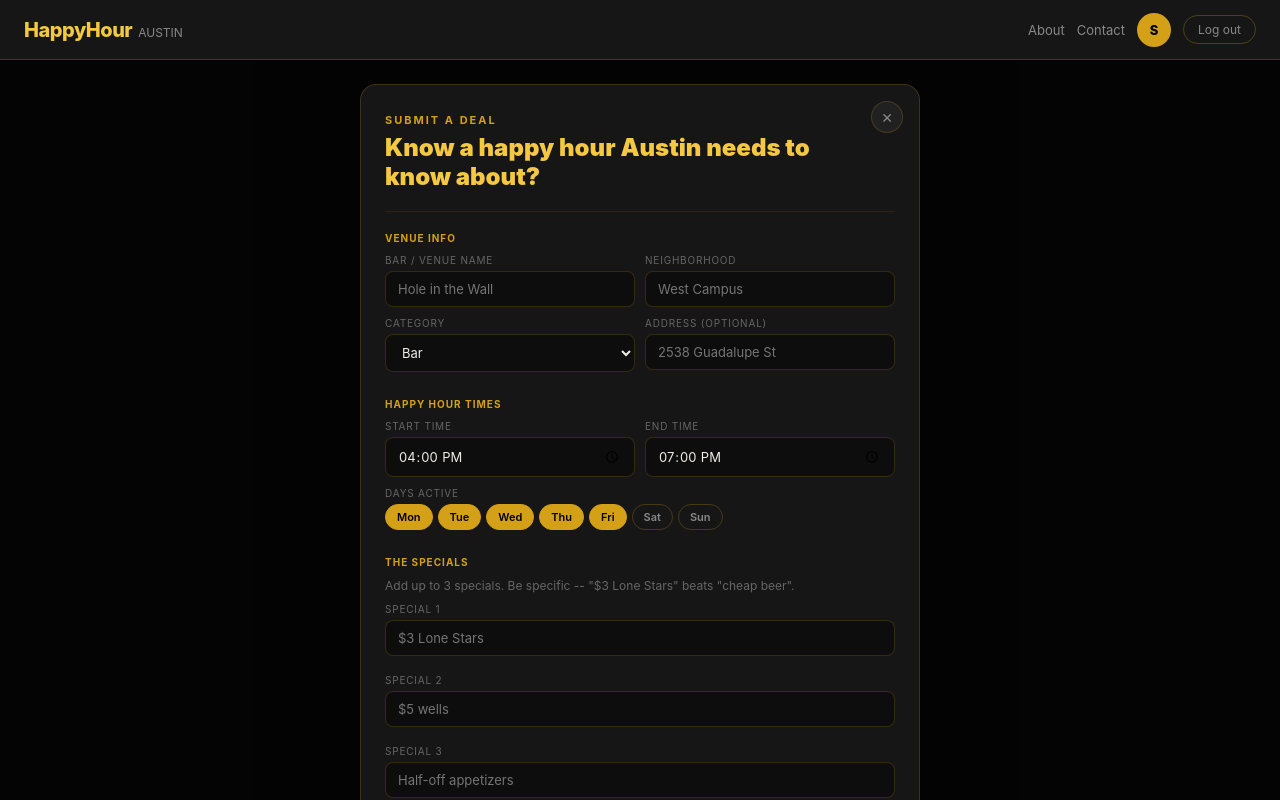
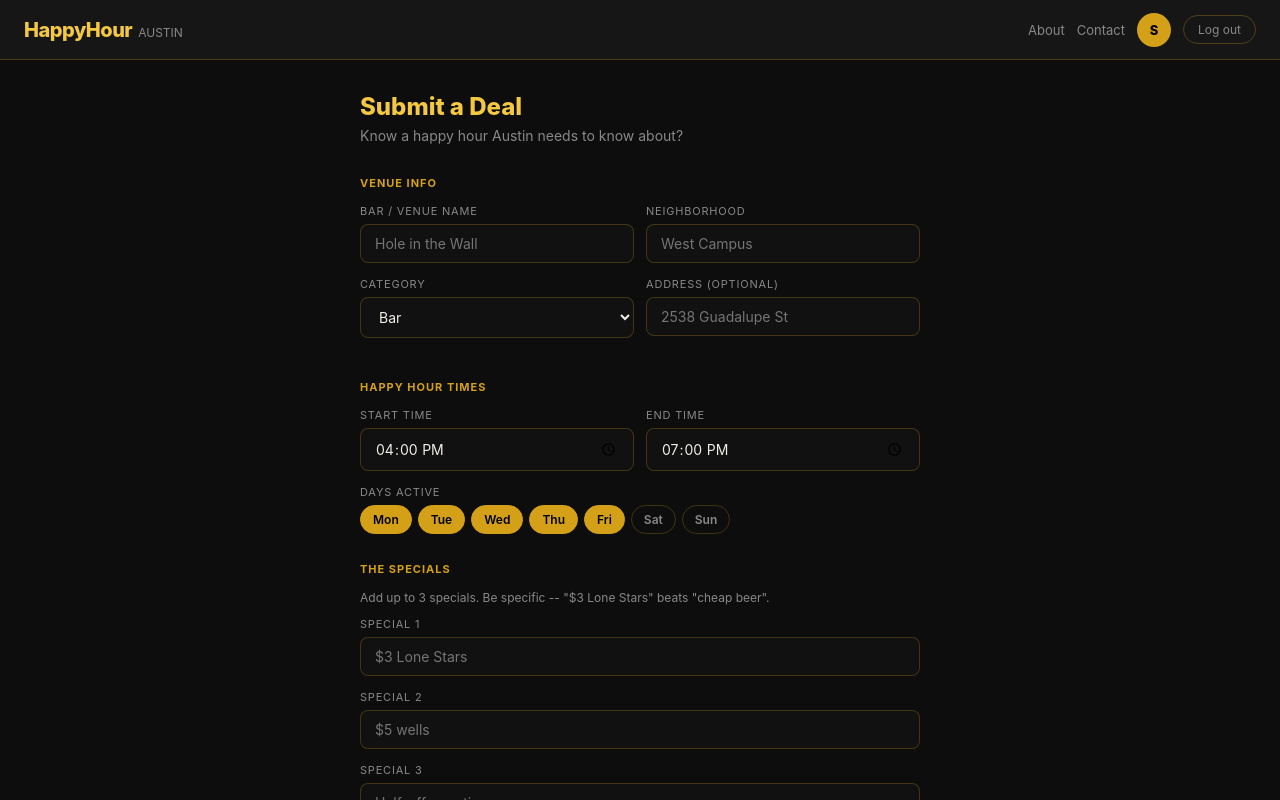
Before and after one commit to jradame/happyhour-austin, a React (Vite) app: page /submit in a window 1280 px wide. Built offline with nearby package versions, Linux system fonts and the light colour scheme; sample sign-in values are in the browser's storage.

Commit message:
feat: submit as slide-in card, tight spacing

```diff
--- a/src/pages/Submit.jsx
+++ b/src/pages/Submit.jsx
@@ -1,4 +1,4 @@
-import { useState, useEffect } from "react";
+import { useState } from "react";
 import { useNavigate } from "react-router-dom";
 import { useAuth } from "../context/AuthContext";
 import { useDeals } from "../hooks/useDeals";
@@ -10,11 +10,10 @@ export default function Submit() {
   const { user } = useAuth();
   const { addDeal } = useDeals();
   const navigate = useNavigate();
-  const [visible, setVisible] = useState(false);
 
   const [form, setForm] = useState({
     name: "", neighborhood: "", category: "Bar", address: "",
-    startTime: "16:00", endTime: "19:00",
+    hours: "", startTime: "16:00", endTime: "19:00",
     days: ["Mon", "Tue", "Wed", "Thu", "Fri"],
     specials: ["", "", ""], icon: "🍺",
   });
@@ -22,16 +21,6 @@ export default function Submit() {
   const [loading, setLoading] = useState(false);
   const [success, setSuccess] = useState(false);
   const [error, setError] = useState("");
-
-  useEffect(() => {
-    const t = setTimeout(() => setVisible(true), 20);
-    return () => clearTimeout(t);
-  }, []);
-
-  const close = () => {
-    setVisible(false);
-    setTimeout(() => navigate("/"), 300);
-  };
 
   const update = (field, value) => setForm(prev => ({ ...prev, [field]: value }));
 
@@ -55,73 +44,40 @@ export default function Submit() {
     const filledSpecials = form.specials.filter(s => s.trim() !== "");
     if (filledSpecials.length === 0) { setError("Add at least one special."); return; }
     setLoading(true);
-    addDeal({ ...form, specials: filledSpecials, hours: `${form.startTime}-${form.endTime}`, submittedBy: user.uid });
+    addDeal({ ...form, specials: filledSpecials, hours: `${form.startTime}–${form.endTime}`, submittedBy: user.uid });
     setTimeout(() => { setLoading(false); setSuccess(true); }, 500);
   };
 
-  const inp = {
-    width: "100%", padding: "9px 12px", background: "#0D0D0D",
-    border: "1px solid rgba(212,160,23,0.2)", borderRadius: "8px",
-    color: "#F0EDE6", fontSize: "13px", outline: "none",
-  };
-
+  if (success) {
     return (
-    <div
-      onClick={close}
-      style={{ background: "rgba(0,0,0,0.7)", minHeight: "calc(100svh - 60px)", display: "flex", alignItems: "flex-start", justifyContent: "center", padding: "24px 16px", overflowY: "auto" }}
-    >
-      <div
-        onClick={e => e.stopPropagation()}
-        style={{
-          background: "#161616",
-          border: "1px solid rgba(212,160,23,0.2)",
-          borderRadius: "16px",
-          padding: "28px 24px",
-          maxWidth: "560px",
-          width: "100%",
-          position: "relative",
-          marginBottom: "24px",
-          transform: visible ? "translateY(0)" : "translateY(24px)",
-          opacity: visible ? 1 : 0,
-          transition: "transform 0.35s ease, opacity 0.35s ease",
-        }}
-      >
-        {/* X */}
-        <button onClick={close} style={{ position: "absolute", top: "16px", right: "16px", background: "rgba(255,255,255,0.05)", border: "1px solid rgba(212,160,23,0.2)", borderRadius: "50%", width: "32px", height: "32px", cursor: "pointer", color: "#888", fontSize: "14px", display: "flex", alignItems: "center", justifyContent: "center" }}>✕</button>
-
-        {success ? (
-          <div style={{ textAlign: "center", padding: "20px 0" }}>
-            <div style={{ fontSize: "44px", marginBottom: "14px" }}>🍺</div>
-            <h2 style={{ color: "#F5C842", fontSize: "20px", fontWeight: 800, marginBottom: "8px" }}>Deal submitted!</h2>
-            <p style={{ color: "#777", fontSize: "13px", marginBottom: "24px", lineHeight: 1.7 }}>It's now live on the map. Thanks for adding to Austin's happy hour scene.</p>
-            <button onClick={close} style={{ padding: "10px 24px", background: "#D4A017", color: "#000", borderRadius: "8px", fontSize: "13px", fontWeight: 700, border: "none", cursor: "pointer" }}>
+      <div style={{ minHeight: "calc(100vh - 60px)", display: "flex", alignItems: "center", justifyContent: "center", background: "#0D0D0D", padding: "24px" }}>
+        <div style={{ textAlign: "center", maxWidth: "360px" }}>
+          <div style={{ fontSize: "48px", marginBottom: "16px" }}>🍺</div>
+          <h2 style={{ color: "#F5C842", fontSize: "22px", fontWeight: 800, marginBottom: "8px" }}>Deal submitted!</h2>
+          <p style={{ color: "#888", fontSize: "14px", marginBottom: "28px" }}>It's now live on the map. Thanks for adding to Austin's happy hour scene.</p>
+          <button onClick={() => navigate("/")} style={{ background: "#D4A017", color: "#000", fontWeight: 700, padding: "12px 28px", borderRadius: "8px", border: "none", fontSize: "14px", cursor: "pointer" }}>
             Back to map
           </button>
         </div>
-        ) : (
-          <>
-            <div style={{ marginBottom: "20px", paddingRight: "40px" }}>
-              <div style={{ fontSize: "11px", fontWeight: 700, color: "#D4A017", letterSpacing: "2px", textTransform: "uppercase", marginBottom: "6px" }}>Submit a Deal</div>
-              <h1 style={{ fontSize: "24px", fontWeight: 900, color: "#F5C842", margin: "0 0 6px" }}>Know a happy hour Austin needs to know about?</h1>
       </div>
+    );
+  }
 
-            <div style={{ height: "1px", background: "rgba(212,160,23,0.1)", marginBottom: "20px" }} />
+  return (
+    <div style={{ minHeight: "calc(100vh - 60px)", background: "#0D0D0D", padding: "32px 24px" }}>
+      <div style={{ maxWidth: "560px", margin: "0 auto" }}>
+        <h1 style={{ color: "#F5C842", fontSize: "24px", fontWeight: 800, marginBottom: "6px" }}>Submit a Deal</h1>
+        <p style={{ color: "#888", fontSize: "14px", marginBottom: "32px" }}>Know a happy hour Austin needs to know about?</p>
 
         {error && (
-              <div style={{ background: "rgba(226,75,74,0.1)", border: "1px solid rgba(226,75,74,0.3)", color: "#f87171", borderRadius: "8px", padding: "10px 13px", fontSize: "12px", marginBottom: "16px" }}>{error}</div>
+          <div style={{ background: "rgba(226,75,74,0.1)", border: "1px solid rgba(226,75,74,0.3)", color: "#f87171", borderRadius: "8px", padding: "10px 14px", fontSize: "13px", marginBottom: "20px" }}>{error}</div>
         )}
 
-            <form onSubmit={handleSubmit} style={{ display: "flex", flexDirection: "column", gap: "16px" }}>
-
-              {/* Venue Info */}
+        <form onSubmit={handleSubmit}>
           <Section label="Venue Info">
             <Row>
-                  <Field label="Bar / Venue Name">
-                    <input value={form.name} onChange={e => update("name", e.target.value)} placeholder="Hole in the Wall" style={inp} required />
-                  </Field>
-                  <Field label="Neighborhood">
-                    <input value={form.neighborhood} onChange={e => update("neighborhood", e.target.value)} placeholder="West Campus" style={inp} required />
-                  </Field>
+              <Field label="Bar / Venue Name"><input value={form.name} onChange={e => update("name", e.target.value)} placeholder="Hole in the Wall" style={inp} required /></Field>
+              <Field label="Neighborhood"><input value={form.neighborhood} onChange={e => update("neighborhood", e.target.value)} placeholder="West Campus" style={inp} required /></Field>
             </Row>
             <Row>
               <Field label="Category">
@@ -129,62 +85,45 @@ export default function Submit() {
                   {CATEGORIES.map(c => <option key={c}>{c}</option>)}
                 </select>
               </Field>
-                  <Field label="Address (optional)">
-                    <input value={form.address} onChange={e => update("address", e.target.value)} placeholder="2538 Guadalupe St" style={inp} />
-                  </Field>
+              <Field label="Address (optional)"><input value={form.address} onChange={e => update("address", e.target.value)} placeholder="2538 Guadalupe St" style={inp} /></Field>
             </Row>
           </Section>
 
-              {/* Times */}
           <Section label="Happy Hour Times">
             <Row>
-                  <Field label="Start Time">
-                    <input type="time" value={form.startTime} onChange={e => update("startTime", e.target.value)} style={inp} />
-                  </Field>
-                  <Field label="End Time">
-                    <input type="time" value={form.endTime} onChange={e => update("endTime", e.target.value)} style={inp} />
-                  </Field>
+              <Field label="Start Time"><input type="time" value={form.startTime} onChange={e => update("startTime", e.target.value)} style={inp} /></Field>
+              <Field label="End Time"><input type="time" value={form.endTime} onChange={e => update("endTime", e.target.value)} style={inp} /></Field>
             </Row>
             <Field label="Days Active">
-                  <div style={{ display: "flex", gap: "5px", flexWrap: "wrap", marginTop: "4px" }}>
+              <div style={{ display: "flex", gap: "6px", flexWrap: "wrap", marginTop: "4px" }}>
                 {DAYS.map(day => (
-                      <button key={day} type="button" onClick={() => toggleDay(day)} style={{ padding: "5px 11px", borderRadius: "20px", fontSize: "11px", fontWeight: 600, cursor: "pointer", border: "1px solid", background: form.days.includes(day) ? "#D4A017" : "transparent", color: form.days.includes(day) ? "#000" : "#888", borderColor: form.days.includes(day) ? "#D4A017" : "rgba(212,160,23,0.25)" }}>{day}</button>
+                  <button key={day} type="button" onClick={() => toggleDay(day)} style={{ padding: "6px 12px", borderRadius: "20px", fontSize: "12px", fontWeight: 600, cursor: "pointer", border: "1px solid", background: form.days.includes(day) ? "#D4A017" : "transparent", color: form.days.includes(day) ? "#000" : "#888", borderColor: form.days.includes(day) ? "#D4A017" : "rgba(212,160,23,0.25)" }}>{day}</button>
                 ))}
               </div>
             </Field>
           </Section>
 
-              {/* Specials */}
           <Section label="The Specials">
-                <p style={{ color: "#666", fontSize: "12px", marginBottom: "10px", marginTop: 0 }}>Add up to 3 specials. Be specific -- "$3 Lone Stars" beats "cheap beer".</p>
+            <p style={{ color: "#888", fontSize: "12px", marginBottom: "12px" }}>Add up to 3 specials. Be specific -- "$3 Lone Stars" beats "cheap beer".</p>
             {form.specials.map((s, i) => (
               <Field key={i} label={`Special ${i + 1}`}>
-                    <input value={s} onChange={e => updateSpecial(i, e.target.value)} placeholder={i === 0 ? "$3 Lone Stars" : i === 1 ? "$5 wells" : "Half-off appetizers"} style={{ ...inp, marginBottom: "8px" }} />
+                <input value={s} onChange={e => updateSpecial(i, e.target.value)} placeholder={i === 0 ? "$3 Lone Stars" : i === 1 ? "$5 wells" : "Half-off appetizers"} style={inp} />
               </Field>
             ))}
           </Section>
 
-              {/* Vibe */}
           <Section label="Venue Vibe">
             <div style={{ display: "flex", gap: "8px", flexWrap: "wrap" }}>
               {["🍺","🍸","🎸","🤘","🦌","🍹","🥃","🍕","🎵","🌮"].map(icon => (
-                    <button key={icon} type="button" onClick={() => update("icon", icon)} style={{ width: "38px", height: "38px", borderRadius: "8px", fontSize: "18px", cursor: "pointer", border: "1px solid", background: form.icon === icon ? "rgba(212,160,23,0.15)" : "transparent", borderColor: form.icon === icon ? "#D4A017" : "rgba(212,160,23,0.2)" }}>{icon}</button>
+                <button key={icon} type="button" onClick={() => update("icon", icon)} style={{ width: "40px", height: "40px", borderRadius: "8px", fontSize: "20px", cursor: "pointer", border: "1px solid", background: form.icon === icon ? "rgba(212,160,23,0.15)" : "transparent", borderColor: form.icon === icon ? "#D4A017" : "rgba(212,160,23,0.2)" }}>{icon}</button>
               ))}
             </div>
           </Section>
 
-              <button type="submit" disabled={loading} style={{ padding: "13px", background: "#D4A017", color: "#000", fontWeight: 700, fontSize: "14px", border: "none", borderRadius: "8px", cursor: "pointer", opacity: loading ? 0.7 : 1 }}>
+          <button type="submit" disabled={loading} style={{ width: "100%", padding: "14px", background: "#D4A017", color: "#000", fontWeight: 700, fontSize: "15px", border: "none", borderRadius: "8px", cursor: "pointer", opacity: loading ? 0.7 : 1 }}>
             {loading ? "Submitting..." : "Submit Deal"}
           </button>
         </form>
-
-            <div style={{ marginTop: "14px", display: "flex" }}>
-              <button onClick={close} style={{ marginLeft: "auto", fontSize: "12px", color: "#444", background: "transparent", border: "none", cursor: "pointer" }}>
-                Back to map →
-              </button>
-            </div>
-          </>
-        )}
       </div>
     </div>
   );
@@ -192,22 +131,24 @@ export default function Submit() {
 
 function Section({ label, children }) {
   return (
-    <div>
-      <div style={{ fontSize: "10px", fontWeight: 700, color: "#D4A017", textTransform: "uppercase", letterSpacing: "1px", marginBottom: "10px" }}>{label}</div>
+    <div style={{ marginBottom: "28px" }}>
+      <div style={{ fontSize: "11px", fontWeight: 700, color: "#D4A017", textTransform: "uppercase", letterSpacing: "1px", marginBottom: "14px" }}>{label}</div>
       {children}
     </div>
   );
 }
 
 function Row({ children }) {
-  return <div style={{ display: "grid", gridTemplateColumns: "1fr 1fr", gap: "10px" }}>{children}</div>;
+  return <div style={{ display: "grid", gridTemplateColumns: "1fr 1fr", gap: "12px" }}>{children}</div>;
 }
 
 function Field({ label, children }) {
   return (
-    <div style={{ marginBottom: "10px" }}>
-      <label style={{ display: "block", fontSize: "10px", color: "#666", textTransform: "uppercase", letterSpacing: "0.8px", marginBottom: "5px" }}>{label}</label>
+    <div style={{ marginBottom: "14px" }}>
+      <label style={{ display: "block", fontSize: "11px", color: "#888", textTransform: "uppercase", letterSpacing: "0.8px", marginBottom: "6px" }}>{label}</label>
       {children}
     </div>
   );
 }
+
+const inp = { width: "100%", padding: "10px 14px", background: "#111", border: "1px solid rgba(212,160,23,0.25)", borderRadius: "8px", color: "#F0EDE6", fontSize: "14px", outline: "none", boxSizing: "border-box" };
```
Lines whose indentation alone changed are shown as unchanged.
